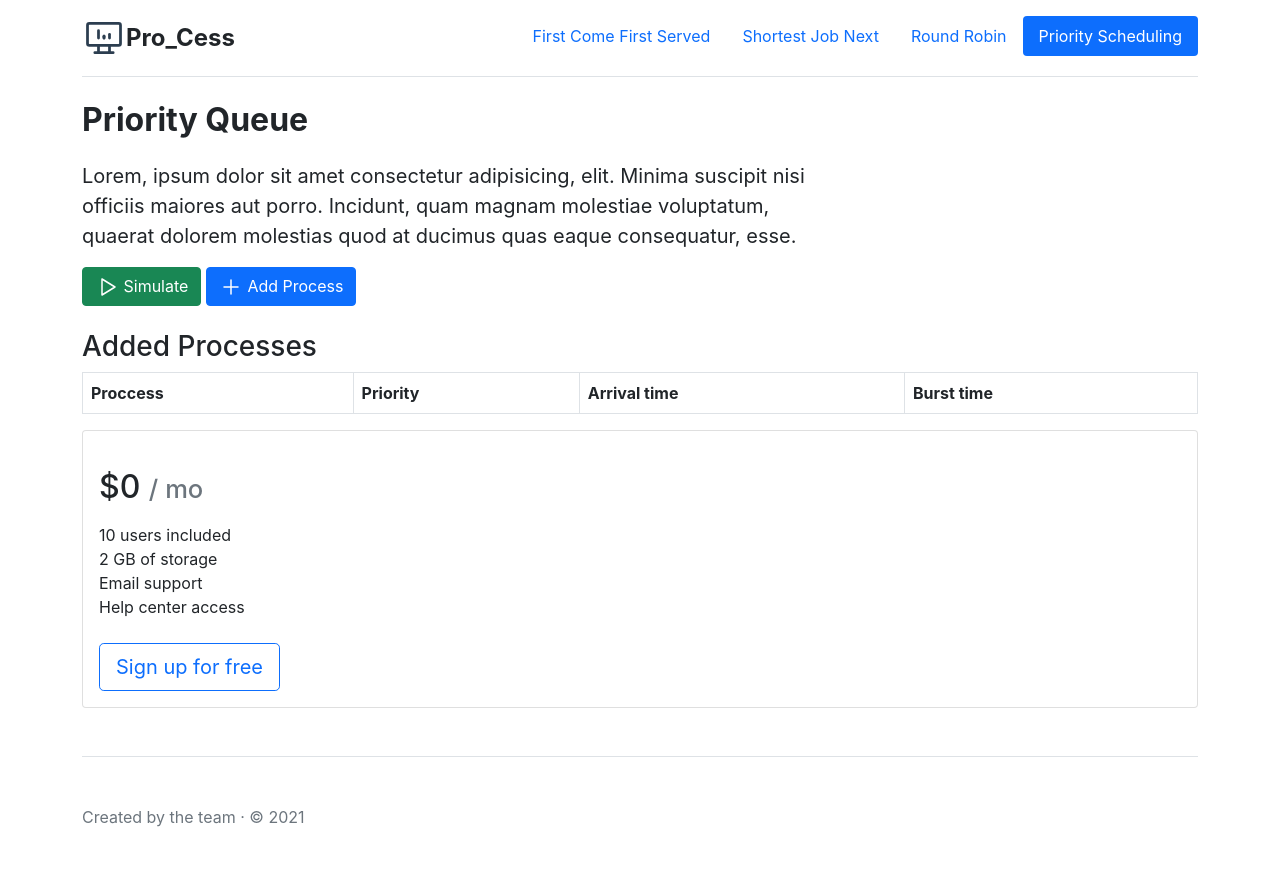
After one commit to djeross/Comp3101, a PHP site: page /priority_scheduling.html in a window 1280 px wide. The commit adds this page. Run offline with PHP 8.4, Linux system fonts and the light colour scheme; lists and menus that the app fills with data are empty.

Commit message:
Allow process adding

```diff
--- /dev/null
+++ b/css/main.css
@@ -0,0 +1,3 @@
+
+
+/*# sourceMappingURL=main.css.map */
--- a/css/styles.css
+++ b/css/styles.css
@@ -1,4 +1,6 @@
 /*Body*/
-
+body {
+  font-family: "Inter",-apple-system,BlinkMacSystemFont,San Francisco,Segoe UI,Roboto,Helvetica Neue,sans-serif;
+}
 
 /*Global*/
--- a/index.html
+++ b/index.html
@@ -28,14 +28,14 @@
           <path d="M15 12v-2" />
           <path d="M12 12v-1" />
         </svg>
-        <span class="fs-4">Pro_Cess</span>
+        <span class="fs-4 fw-bold">Pro_Cess</span>
       </a>
 
       <ul class="nav nav-pills">
         <li class="nav-item"><a href="#" class="nav-link">First Come First Served</a></li>
         <li class="nav-item"><a href="#" class="nav-link">Shortest Job Next</a></li>
         <li class="nav-item"><a href="#" class="nav-link">Round Robin</a></li>
-        <li class="nav-item"><a href="#" class="nav-link">Priority-Queue</a></li>
+        <li class="nav-item"><a href="priority_scheduling.html" class="nav-link">Priority Scheduling</a></li>
       </ul>
     </header>
 
@@ -47,7 +47,6 @@
     </footer>
   </div><!--/.conatiner-->
 
-  <script src="https://ajax.googleapis.com/ajax/libs/jquery/3.5.1/jquery.min.js"></script>
   <script src="https://cdn.jsdelivr.net/npm/bootstrap@5.1.3/dist/js/bootstrap.bundle.min.js" integrity="sha384-ka7Sk0Gln4gmtz2MlQnikT1wXgYsOg+OMhuP+IlRH9sENBO0LRn5q+8nbTov4+1p" crossorigin="anonymous"></script>
   <script src="./js/main.js"></script>
 </body>
--- a/js/main.js
+++ b/js/main.js
@@ -5,4 +5,45 @@ window.onload = function() {
 }
 
 function main() {
+  priority_scheduling();
 }
+
+
+// Priority Scheduling
+function priority_scheduling() {
+  var process_ar = []; // store process objects
+  var add_process_form = $('#add_process_form');
+
+  // Handle adding new process
+  add_process_form.on("submit", function(e) {
+    e.preventDefault();
+
+    var proccess_priority = $('#proccess_priority').val();
+    var proccess_arrival_time = $('#proccess_arrival_time').val();
+    var proccess_burst_time = $('#proccess_burst_time').val();
+
+    let process_ob = { process_id: "P_" + process_ar.length,
+                       process_id: process_ar.length,
+                       proccess_priority: proccess_priority,
+                       proccess_arrival_time: proccess_arrival_time,
+                       proccess_burst_time: proccess_burst_time };
+
+    process_ar.push(process_ob);
+
+    var t_row = [
+      "<tr>",
+        "<td> P" + process_ob.process_id + "</td>",
+        "<td>" + process_ob.proccess_priority + "</td>",
+        "<td>" + process_ob.proccess_arrival_time + "</td>",
+        "<td>" + process_ob.proccess_burst_time + "</td>",
+      "</tr>"
+      ].join("\n");
+
+    $('#empty_process_message').hide();
+    $('#processes').append(t_row);
+    $('#add_process_modal').modal('toggle');
+
+    add_process_form[0].reset();
+    return true;
+  });
+}
--- /dev/null
+++ b/priority_scheduling.html
@@ -0,0 +1,142 @@
+<!DOCTYPE html>
+<html lang="en">
+<head>
+  <meta charset="UTF-8">
+  <meta name="viewport" content="width=device-width, initial-scale=1.0">
+
+  <!-- Bootstrap -->
+  <link href="https://cdn.jsdelivr.net/npm/bootstrap@5.1.3/dist/css/bootstrap.min.css" rel="stylesheet" integrity="sha384-1BmE4kWBq78iYhFldvKuhfTAU6auU8tT94WrHftjDbrCEXSU1oBoqyl2QvZ6jIW3" crossorigin="anonymous">
+
+  <link rel="stylesheet" href="./css/styles.css">
+  <link rel="stylesheet" href="./css/normalize.css">
+
+  <title>Visual Simulation of Process Scheduling Algorithms</title>
+</head>
+<body class="d-flex flex-column h-100">
+  <div class="container">
+    <!-- navbar -->
+    <header class="d-flex flex-wrap justify-content-center py-3 mb-4 border-bottom box-shadow">
+      <a href="index.html" class="d-flex align-items-center mb-3 mb-md-0 me-md-auto text-dark text-decoration-none">
+        <svg xmlns="http://www.w3.org/2000/svg" class="icon icon-tabler icon-tabler-device-desktop-analytics" width="44" height="44" viewBox="0 0 24 24" stroke-width="1.5" stroke="#2c3e50" fill="none" stroke-linecap="round" stroke-linejoin="round">
+          <path stroke="none" d="M0 0h24v24H0z" fill="none"/>
+          <rect x="3" y="4" width="18" height="12" rx="1" />
+          <path d="M7 20h10" />
+          <path d="M9 16v4" />
+          <path d="M15 16v4" />
+          <path d="M9 12v-4" />
+          <path d="M12 12v-1" />
+          <path d="M15 12v-2" />
+          <path d="M12 12v-1" />
+        </svg>
+        <span class="fs-4 fw-bold">Pro_Cess</span>
+      </a>
+
+      <ul class="nav nav-pills">
+        <li class="nav-item"><a href="#" class="nav-link">First Come First Served</a></li>
+        <li class="nav-item"><a href="#" class="nav-link">Shortest Job Next</a></li>
+        <li class="nav-item"><a href="#" class="nav-link">Round Robin</a></li>
+        <li class="nav-item"><a href="#" class="nav-link active">Priority Scheduling</a></li>
+      </ul>
+    </header>
+
+    <div class="description">
+      <h1 class="fw-bold">Priority Queue</h1>
+      <p class="fs-5 col-md-8">Lorem, ipsum dolor sit amet consectetur adipisicing, elit. Minima suscipit nisi officiis maiores aut porro. Incidunt, quam magnam molestiae voluptatum, quaerat dolorem molestias quod at ducimus quas eaque consequatur, esse.</p>
+    </div><!--/.description-->
+
+    <div class="actions mb-4">
+      <a href="#" class="btn btn-success">
+        <svg xmlns="http://www.w3.org/2000/svg" class="icon icon-tabler icon-tabler-player-play" width="24" height="24" viewBox="0 0 24 24" stroke-width="1.5" stroke="white" fill="none" stroke-linecap="round" stroke-linejoin="round">
+          <path stroke="none" d="M0 0h24v24H0z" fill="none"/>
+          <path d="M7 4v16l13 -8z" />
+        </svg>
+        Simulate
+      </a>
+
+      <button type="button" class="btn btn-primary" data-bs-toggle="modal" data-bs-target="#add_process_modal">
+        <svg xmlns="http://www.w3.org/2000/svg" class="icon icon-tabler icon-tabler-plus" width="24" height="24" viewBox="0 0 24 24" stroke-width="1.5" stroke="white" fill="none" stroke-linecap="round" stroke-linejoin="round">
+          <path stroke="none" d="M0 0h24v24H0z" fill="none"/>
+          <line x1="12" y1="5" x2="12" y2="19" />
+          <line x1="5" y1="12" x2="19" y2="12" />
+        </svg>
+        Add Process
+      </button>
+
+      <!-- Modal -->
+      <div class="modal fade" id="add_process_modal" tabindex="-1" aria-labelledby="exampleModalLabel" aria-hidden="true">
+        <div class="modal-dialog modal-dialog-centered" id="modal-dialog">
+          <div class="modal-content">
+            <div class="modal-header">
+              <h5 class="modal-title" id="exampleModalLabel">New Proccess</h5>
+              <button type="button" class="btn-close" data-bs-dismiss="modal" aria-label="Close"></button>
+            </div>
+            <div class="modal-body">
+              <form id="add_process_form">
+                <div class="mb-3">
+                  <label for="proccess_priority" class="form-label">Priority</label>
+                  <input class="form-control" type="text" placeholder="3" aria-label="default input example" id="proccess_priority">
+                </div>
+
+                <label for="proccess_arrival_time" class="form-label">Arrival time</label>
+                <div class="input-group mb-3">
+                  <input type="text" class="form-control" placeholder="2" aria-label="Proccess arrival time" aria-describedby="basic-addon2" id="proccess_arrival_time">
+                  <div class="input-group-append">
+                    <span class="input-group-text" id="basic-addon2">ms</span>
+                  </div>
+                </div>
+
+                <label for="proccess_burst_time" class="form-label">Burst time</label>
+                <div class="input-group mb-3">
+                  <input type="text" class="form-control" placeholder="2" aria-label="Proccess arrival time" aria-describedby="basic-addon2" id="proccess_burst_time">
+                  <div class="input-group-append">
+                    <span class="input-group-text" id="basic-addon2">ms</span>
+                  </div>
+                </div>
+                <button type="submit" class="btn btn-primary">Submit</button>
+              </form>
+            </div><!--modal-body-->
+          </div>
+        </div>
+      </div><!--/.modal-->
+    </div><!--/.actions-->
+
+
+    <div id="processes-container">
+      <h3>Added Processes</h3>
+
+      <table class="table table-striped table-bordered">
+        <thead>
+          <tr>
+            <th>Proccess</th>
+            <th>Priority</th>
+            <th>Arrival time</th>
+            <th>Burst time</th>
+          </tr>
+        </thead>
+        <tbody id="processes"></tbody>
+      </table>
+    </div><!--/#processes-container-->
+
+    <div class="card mb-4 box-shadow">
+      <div class="card-body">
+        <h1 class="card-title pricing-card-title">$0 <small class="text-muted">/ mo</small></h1>
+        <ul class="list-unstyled mt-3 mb-4">
+          <li>10 users included</li>
+          <li>2 GB of storage</li>
+          <li>Email support</li>
+          <li>Help center access</li>
+        </ul>
+        <button type="button" class="btn btn-lg btn-block btn-outline-primary">Sign up for free</button>
+      </div>
+    </div>
+
+    <footer class="pt-5 my-5 text-muted border-top footer">
+      Created by the team · © 2021
+    </footer>
+  </div><!--/.conatiner-->
+
+  <script src="https://ajax.googleapis.com/ajax/libs/jquery/3.5.1/jquery.min.js"></script>
+  <script src="https://cdn.jsdelivr.net/npm/bootstrap@5.1.3/dist/js/bootstrap.bundle.min.js" integrity="sha384-ka7Sk0Gln4gmtz2MlQnikT1wXgYsOg+OMhuP+IlRH9sENBO0LRn5q+8nbTov4+1p" crossorigin="anonymous"></script>
+  <script src="./js/main.js"></script>
+</body>
+</html>
```
Also changed, not shown: 1 other file.
